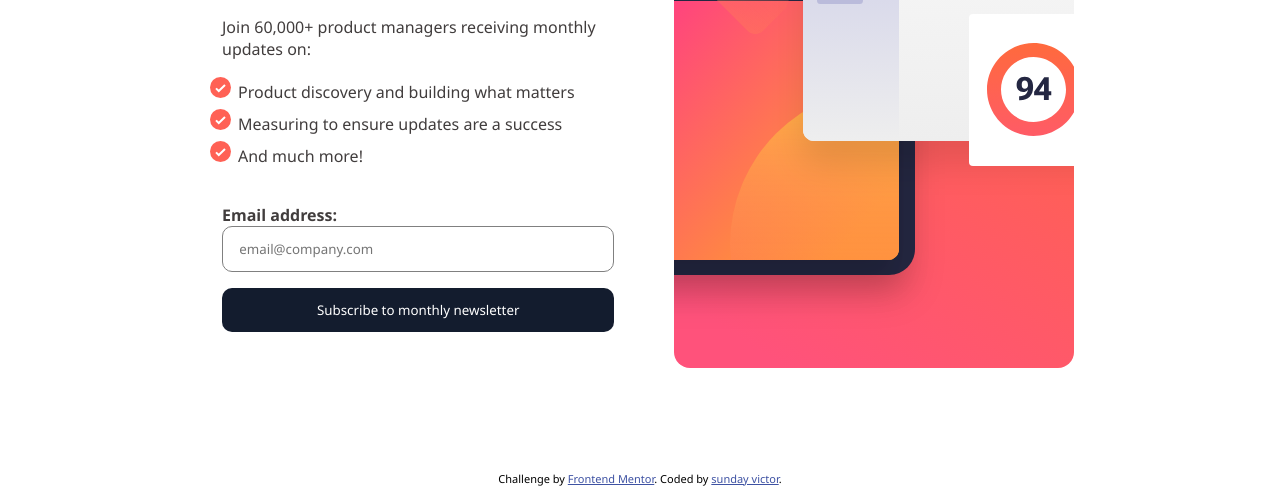
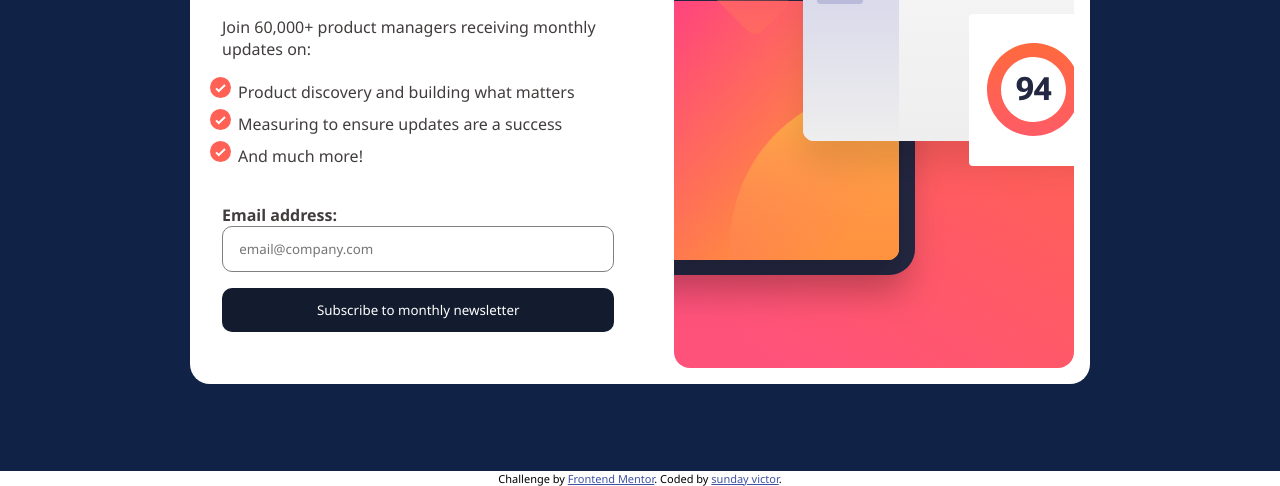
Before and after one commit to Sunvic567/newsletter, a plain HTML site: page index.html in a window 1280 px wide. Shown: the part 329-815 px from the top of the page. Drawn offline with Linux system fonts and the light colour scheme; files whose address does not match are found by name.

Commit message:
Update style.css

```diff
--- a/style.css
+++ b/style.css
@@ -123,7 +123,7 @@ display: none;
         display: flex;
         justify-content: center;
         align-content: center;
-        background: #10234;
+        background: #102347;
     }
 
     #mobile-imag{
```
